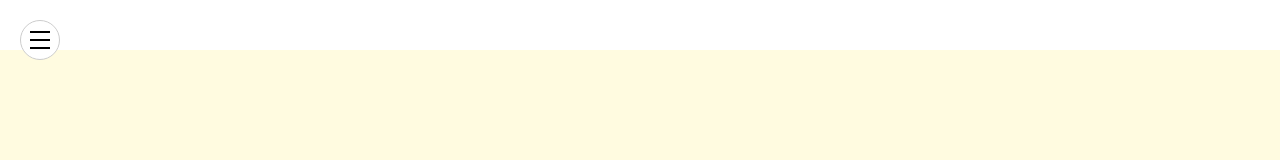
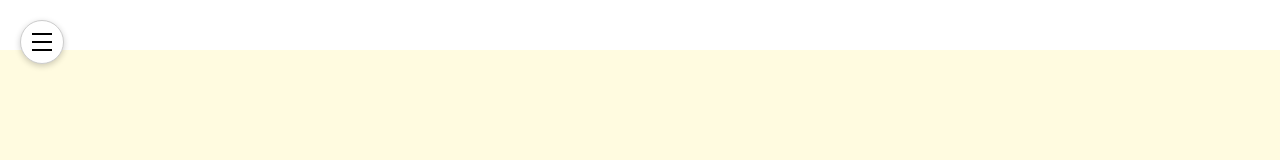
Before and after one commit to BobbyDorfman/fedorenko-landing, a React (Create React App) app: page / in a window 1280 px wide. Shown: the top 160 px of the page. Built offline with nearby package versions, Linux system fonts and the light colour scheme.

Commit message:
Add files via upload

```diff
--- a/src/components/BurgerMenu/BurgerMenu.js
+++ b/src/components/BurgerMenu/BurgerMenu.js
@@ -55,11 +55,18 @@ function BurgerMenu({ scrollToSection, currentSection }) {
 
     return (
         <div className="burger-menu">
-            <div className="burger-menu__icon" onClick={toggleMenu} ref={iconRef}>
-                <div className="burger-menu__line" />
-                <div className="burger-menu__line" />
-                <div className="burger-menu__line" />
-            </div>
+            <button
+                type="button"
+                className="burger-menu__icon"
+                onClick={toggleMenu}
+                ref={iconRef}
+                aria-label="Меню"
+                aria-expanded={open}
+            >
+                <span className="burger-menu__line" />
+                <span className="burger-menu__line" />
+                <span className="burger-menu__line" />
+            </button>
             {open && (
                 <nav className="burger-menu__nav" ref={menuRef}>
                     <ul>
--- a/src/components/BurgerMenu/BurgerMenu.scss
+++ b/src/components/BurgerMenu/BurgerMenu.scss
@@ -4,10 +4,18 @@
     left: 20px;
     z-index: 1000;
 
+    // На телефоне и планшете кнопка ближе к краю
+    @media (max-width: 1024px) {
+        top: 12px;
+        left: 12px;
+    }
+
     &__icon {
-        width: 40px;
-        height: 40px;
+        width: 44px;  // не меньше 44px — удобно попадать пальцем
+        height: 44px;
+        padding: 0;
         background: #fff;
+        box-shadow: 0 2px 6px rgba(0, 0, 0, 0.2);
         border-radius: 50%;
         border: 1px solid #ccc;
         display: flex;
@@ -17,6 +25,7 @@
         cursor: pointer;
 
         .burger-menu__line {
+        display: block;
         width: 20px;
         height: 2px;
         background: #000;
@@ -26,7 +35,7 @@
 
     &__nav {
         position: absolute;
-        top: 50px;
+        top: 54px;
         background: #fff;
         border: 1px solid #ccc;
         padding: 10px;
@@ -38,8 +47,8 @@
         padding: 0;
 
         li {
-            margin-bottom: 10px;
-            padding: 5px 10px;
+            margin-bottom: 6px;
+            padding: 10px 14px;
             border-radius: 4px;
             font-weight: bold;
             cursor: pointer;
```
